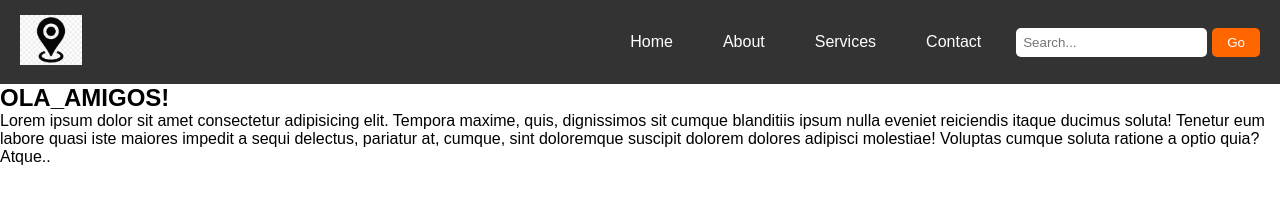
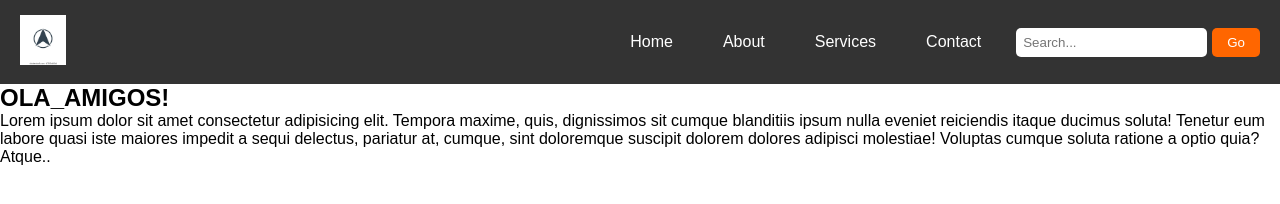
Before and after one commit to Patel-anshj1022/My-Navigation, a plain HTML site: page index.html in a window 1280 px wide. Drawn offline with Linux system fonts and the light colour scheme.

Commit message:
add new logo

```diff
--- a/index.html
+++ b/index.html
@@ -7,7 +7,7 @@
   <link rel="stylesheet" href="style.css">
 </head>
     <nav class="navbar">
-        <div class="logo"><img src="images/nav.png" alt=""></div>
+        <div class="logo"><img src="images/navigation logo.jpg" alt=""></div>
         <ul class="nav-links">
             <li><a href="home">Home</a></li>
             <li><a href="about">About</a></li>
```
